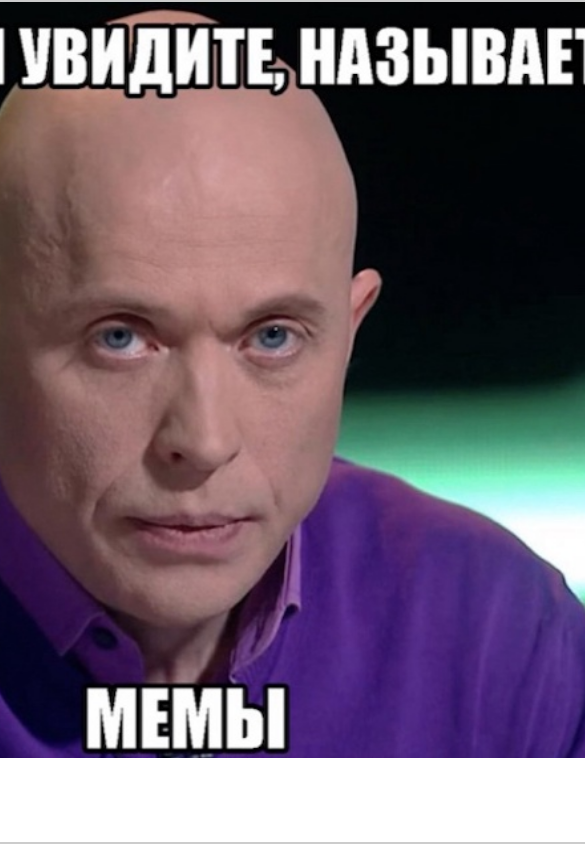
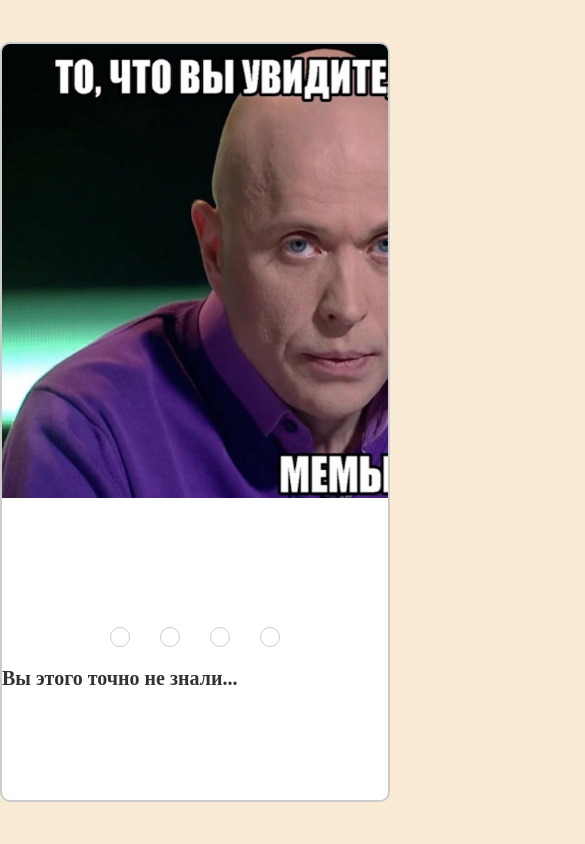
Before and after one commit to NataliyaMoon/cssMemeSlider, a plain HTML site: page index.html in a window 390 px wide. Shown: the top 844 px of the page, 585 px wide, since content can reach past the window. Drawn offline with Linux system fonts and the light colour scheme.

Commit message:
fix: change styles for slider (Sat, Sep 14, 2024 10:45:28 PM)

```diff
--- a/style.css
+++ b/style.css
@@ -15,6 +15,25 @@ body {
 
 .container {
     max-width: 1200px;
+    width: 70%;
+}
+
+@media (max-width: 1250px) {
+    .container {
+        width: 80%;
+    }
+}
+
+@media (max-width: 1000px) {
+    .container {
+        width: 90%;
+    }
+}
+
+@media (max-width: 767px) {
+    .container {
+        width: 100%;
+    }
 }
 
 .carousel {
@@ -23,6 +42,15 @@ body {
     border: 2px solid #ccc;
     border-radius: 10px;
     background: #fff;
+    display: flex;
+    flex-direction: column;
+    justify-content: space-between;
+}
+
+@media (max-width: 1200px) {
+    .carousel {
+        height: 90vh;
+    }
 }
 
 .carousel-inner {
@@ -32,8 +60,34 @@ body {
     transition: transform 2s ease;
 }
 
+@media (max-width: 1200px) {
+    .carousel-inner {
+        height: 85%;
+    }
+}
+
+@media (max-width: 1000px) {
+    .carousel-inner {
+        height: 75%;
+    }
+}
+
+@media (max-width: 767px) {
+    .carousel-inner {
+        height: 65%;
+    }
+}
+
+@media (max-width: 500px) {
+    .carousel-inner {
+        height: 60%;
+    }
+}
+
 .carousel-inner img {
     flex: 1 0 25%;
+    width: 100%;
+    height: 100%;
 }
 
 .carousel input[type="radio"] {
@@ -44,12 +98,29 @@ body {
     width: 100%;
     display: flex;
     justify-content: space-between;
+    align-items: center;
     padding: 10px 0;
     box-sizing: border-box;
 }
 
+@media (max-width: 776px) {
+    .captions_and_controls {
+        flex-direction: column-reverse;
+        margin-bottom: 100px;
+    }
+}
+
 .captions {
     flex: 1;
+}
+
+@media (max-width: 776px) {
+    .captions {
+        align-items: flex-start;
+        text-align: left;
+        margin-top: 10px;
+        width: 100%;
+    }
 }
 
 .caption {
@@ -62,18 +133,30 @@ body {
 
 #slide1:checked ~ .captions_and_controls .caption:nth-child(1) {
     display: block;
+    opacity: 1;
+    visibility: visible;
+    animation: fadeIn 1s ease forwards;
 }
 
 #slide2:checked ~ .captions_and_controls .caption:nth-child(2) {
     display: block;
+    opacity: 1;
+    visibility: visible;
+    animation: fadeIn 1s ease forwards;
 }
 
 #slide3:checked ~ .captions_and_controls .caption:nth-child(3) {
     display: block;
+    opacity: 1;
+    visibility: visible;
+    animation: fadeIn 1s ease forwards;
 }
 
 #slide4:checked ~ .captions_and_controls .caption:nth-child(4) {
     display: block;
+    opacity: 1;
+    visibility: visible;
+    animation: fadeIn 1s ease forwards;
 }
 
 .carousel_nav {
@@ -122,3 +205,49 @@ body {
 .carousel_nav_item:active {
     background: gray;
 }
+
+.img {
+    width: 100%;
+}
+
+@keyframes fadeIn {
+    from {
+        opacity: 0;
+        transform: translateY(10px);
+    }
+    to {
+        opacity: 1;
+        transform: translateY(0);
+    }
+}
+
+@keyframes fadeOut {
+    from {
+        opacity: 1;
+        transform: translateY(0);
+    }
+    to {
+        opacity: 0;
+        transform: translateY(10px);
+    }
+}
+
+.caption {
+    color: #333;
+    font-size: 20px;
+    background: rgba(255, 255, 255, 0.7);
+    border-radius: 5px;
+    opacity: 0;
+    visibility: hidden;
+    transition: opacity 0.5s ease, visibility 0.5s ease;
+}
+
+.caption.active {
+    opacity: 1;
+    visibility: visible;
+    animation: fadeIn 1s ease forwards;
+}
+
+.caption.inactive {
+    animation: fadeOut 1s ease forwards;
+}
```
